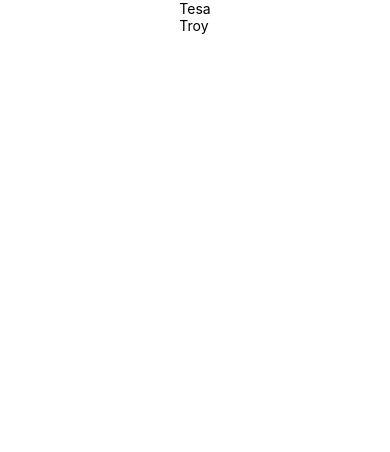
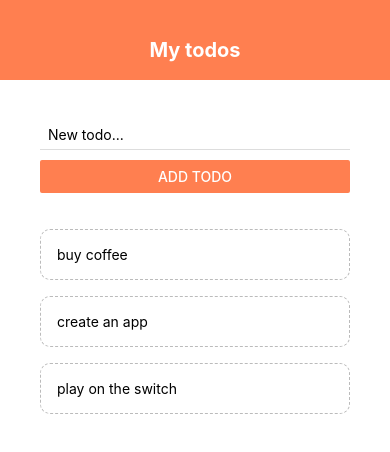
Before and after one commit to justyna13/First-React-Native, a React Native app: screen / in a window 390 px wide. Shown: the top 452 px of the page. Built offline with nearby package versions, Linux system fonts and the light colour scheme.

Commit message:
todo app

```diff
--- a/App.js
+++ b/App.js
@@ -1,39 +1,68 @@
-import { StatusBar } from 'expo-status-bar';
-import { useState } from 'react';
-import { FlatList, StyleSheet, Text, View, TouchableOpacity } from 'react-native';
+import React, { useState } from 'react';
+import { FlatList, StyleSheet, View, Alert, TouchableWithoutFeedback, Keyboard } from 'react-native';
+import Header from './components/Header';
+import TodoItem from './components/TodoItem';
+import AddTodoForm from './components/AddTodoForm';
 
 export default function App() {
-  const [people, setPeople] = useState([
-    {name: "Tesa", id: 1},
-    {name: "Troy", id: 2}
+  const [todos, setTodos] = useState([
+    { text: "buy coffee", key: "1" },
+    { text: "create an app", key: "2" },
+    { text: "play on the switch", key: "3" }
   ]);
 
-  const pressHandler = (id) => {
-    setPeople((prevPeople) => {
-      return prevPeople.filter(person => person.id !== id);
+  const pressHandler = (key) => {
+    setTodos((prevTodos) => {
+      return prevTodos.filter(todo => todo.key !== key);
     });
+  };
+
+  const submitHandler = (text) => {
+    if (text.length >= 3) {
+      setTodos((prevTodos) => {
+        return [
+          { text: text, key: Math.random().toString() },
+          ...prevTodos
+        ]
+      })
+    } else {
+      Alert.alert('OOps!', 'todos must be over 3 chars long', [
+        {text: 'Understood', onPress: () => console.log('alert closed')}
+      ])
+    }
   }
 
   return (
-    <View style={styles.container}>
-      <FlatList
-        keyExtractor={(item) => item.id}
-        data={people}
-        renderItem={({item}) => (
-          <TouchableOpacity onPress={() => pressHandler(item.id)}>
-            <Text>{item.name}</Text>
-            </TouchableOpacity>
-        )}
-       />
+   <TouchableWithoutFeedback onPress={() => {
+    Keyboard.dismiss();
+   }}>
+     <View style={styles.container}>
+     <Header />
+     <View style={styles.content}>
+        <AddTodoForm submitHandler={submitHandler} />
+        <View style={styles.list}>
+         <FlatList
+          data={todos}
+          renderItem={({item}) => (
+            <TodoItem item={item} pressHandler={pressHandler}  />
+          )}
+          />
+        </View>
+     </View>
     </View>
+   </TouchableWithoutFeedback>
   );
 }
 
 const styles = StyleSheet.create({
   container: {
     flex: 1,
-    backgroundColor: '#fff',
-    alignItems: 'center',
-    justifyContent: 'center',
+    backgroundColor: '#fff'
   },
+  content: {
+    padding: 40
+  },
+  list: {
+    marginTop: 20
+  }
 });
--- /dev/null
+++ b/components/AddTodoForm.js
@@ -0,0 +1,34 @@
+import { useState } from "react"
+import { TextInput, View, StyleSheet, Button } from "react-native"
+
+export default function AddTodoForm({ submitHandler }) {
+    const [text, setText] = useState('');
+
+    const changeHandler = (val) => {
+        setText(val);
+    }
+
+    return (
+        <View>
+            <TextInput
+                style={styles.input}
+                placeholder="New todo..."
+                onChangeText={changeHandler}
+             />
+             <Button
+              onPress={() => submitHandler(text)}
+              title="Add todo"
+              color='coral' />
+        </View>
+    )
+}
+
+const styles = StyleSheet.create({
+    input: {
+        marginBottom: 10,
+        paddingHorizontal: 8,
+        paddingVertical: 6,
+        borderBottomWidth: 1,
+        borderBottomColor: '#ddd'
+    }
+})
--- /dev/null
+++ b/components/Header.js
@@ -0,0 +1,23 @@
+import { View, Text, StyleSheet } from "react-native";
+
+export default  function Header() {
+    return (
+        <View style={styles.header}>
+            <Text style={styles.title}>My todos</Text>
+        </View>
+    );
+}
+
+const styles = StyleSheet.create({
+    header: {
+        height: 80,
+        paddingTop: 38,
+        backgroundColor: 'coral'
+    },
+    title: {
+        textAlign: 'center',
+        color: '#fff',
+        fontSize: 20,
+        fontWeight: 'bold'
+    }
+});
--- /dev/null
+++ b/components/TodoItem.js
@@ -0,0 +1,20 @@
+import { TouchableOpacity, Text, StyleSheet } from "react-native";
+
+export default function TodoItem({ item, pressHandler }) {
+    return (
+        <TouchableOpacity onPress={() => pressHandler(item.key)}>
+            <Text style={styles.item}>{item.text}</Text>
+        </TouchableOpacity>
+    )
+}
+
+const styles = StyleSheet.create({
+    item: {
+        padding: 16,
+        marginTop: 16,
+        borderColor: '#bbb',
+        borderWidth: 1,
+        borderStyle: 'dashed',
+        borderRadius: 10
+    }
+});
```
